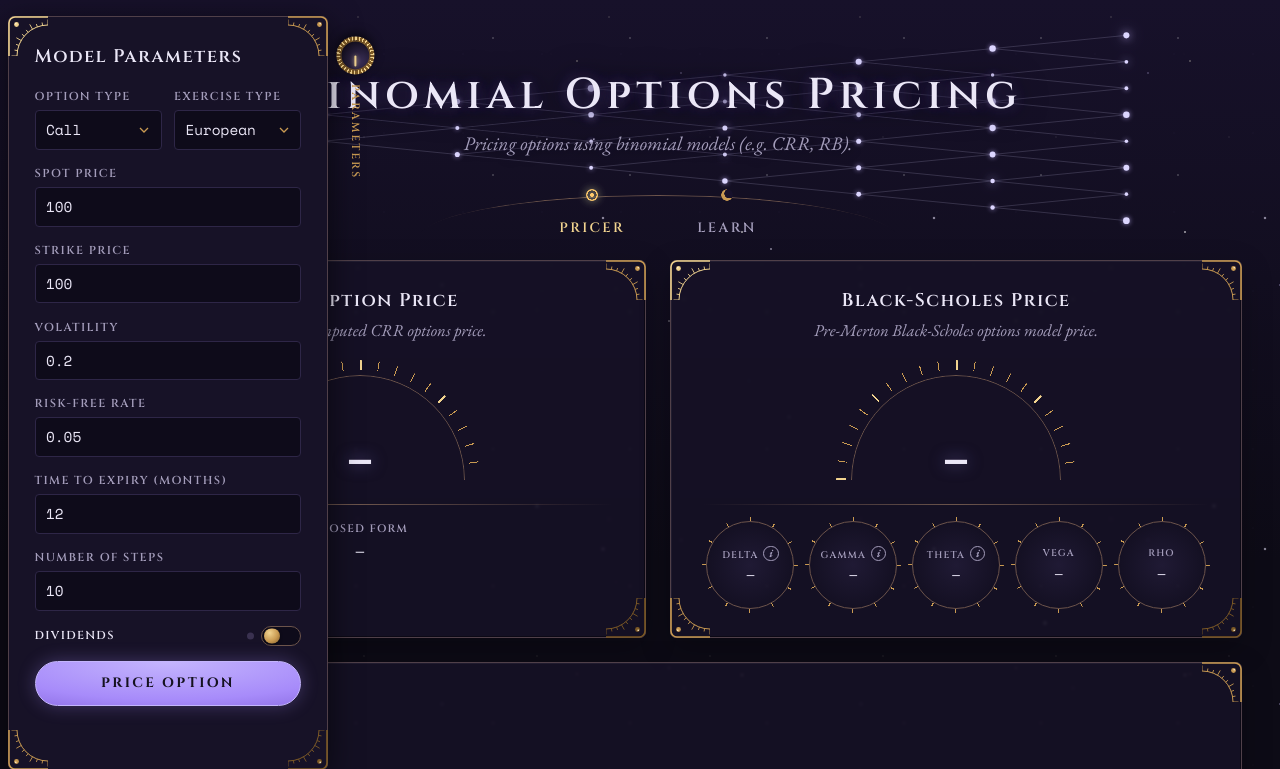
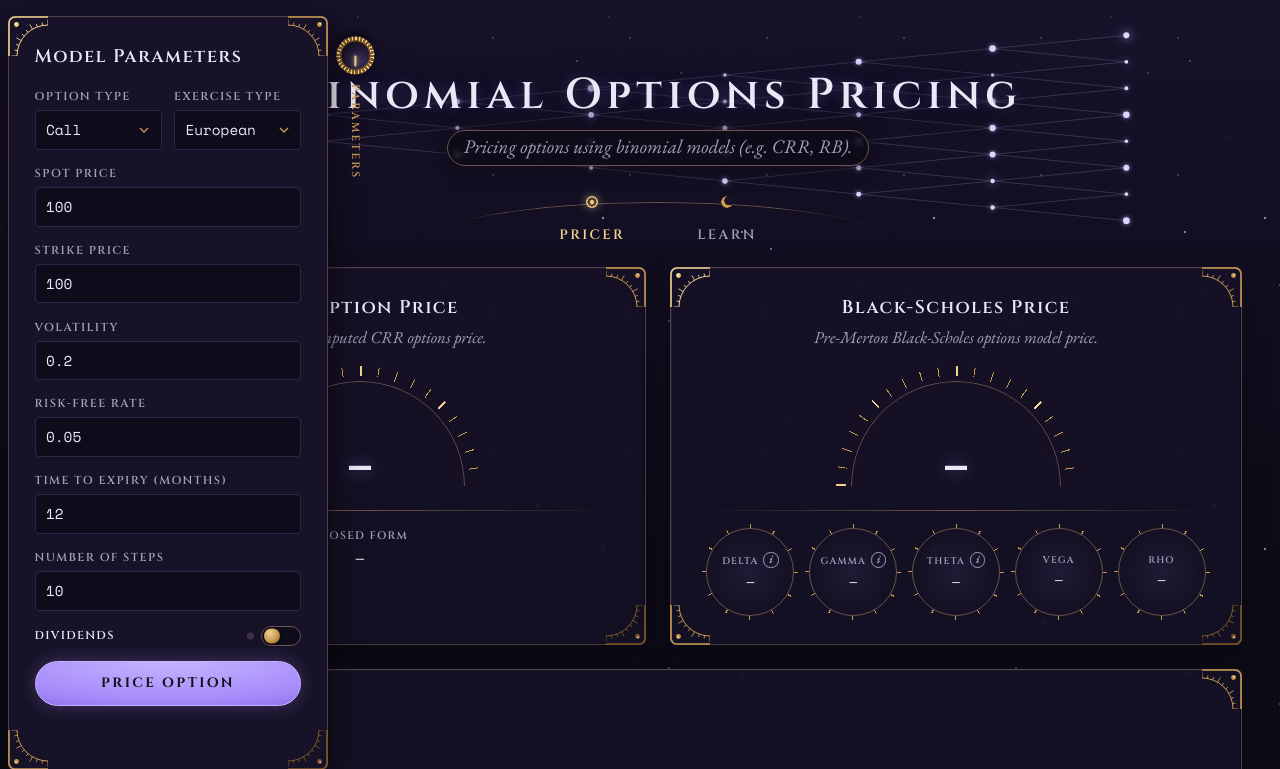
Before and after one commit to hilldean09/binomial_options_pricing, a Flask app: page / in a window 1280 px wide. Shown: the top 769 px of the page. Run offline with Flask 3, Linux system fonts and the light colour scheme; some libraries are stand-ins or nearby versions.

Commit message:
Set the subtitle on a small plate, clear of the stars
Co-Authored-By: Claude Opus 5.5 <noreply@anthropic.com>

```diff
--- a/static/css/style.css
+++ b/static/css/style.css
@@ -285,13 +285,27 @@ h1, h2, h3 {
 }
 
 .subtitle {
-    margin: 0.5rem 0 0;
+    /* A small plate fitted to the text, so the stars behind don't run
+       through the letters */
+    width: fit-content;
+    margin: 0.5rem auto 0;
+    padding: 0.15rem 1rem;
     /* Holds its line while the text loads */
     min-height: 1.5em;
+    background: rgb(13 11 22 / 0.82);
+    -webkit-backdrop-filter: blur(2px);
+    backdrop-filter: blur(2px);
+    border: 1px solid var(--brass-line);
+    border-radius: 1em;
+    box-shadow: 0 0 18px 6px rgb(13 11 22 / 0.6);
     color: var(--text-muted);
     font-size: 1.2rem;
     font-style: italic;
-    text-shadow: 0 0 12px var(--bg-high);
+}
+
+/* No empty plate before the text arrives */
+.subtitle:empty {
+    visibility: hidden;
 }
 
 /* Page links as markers set on an arc, like signs round a chart */
```
